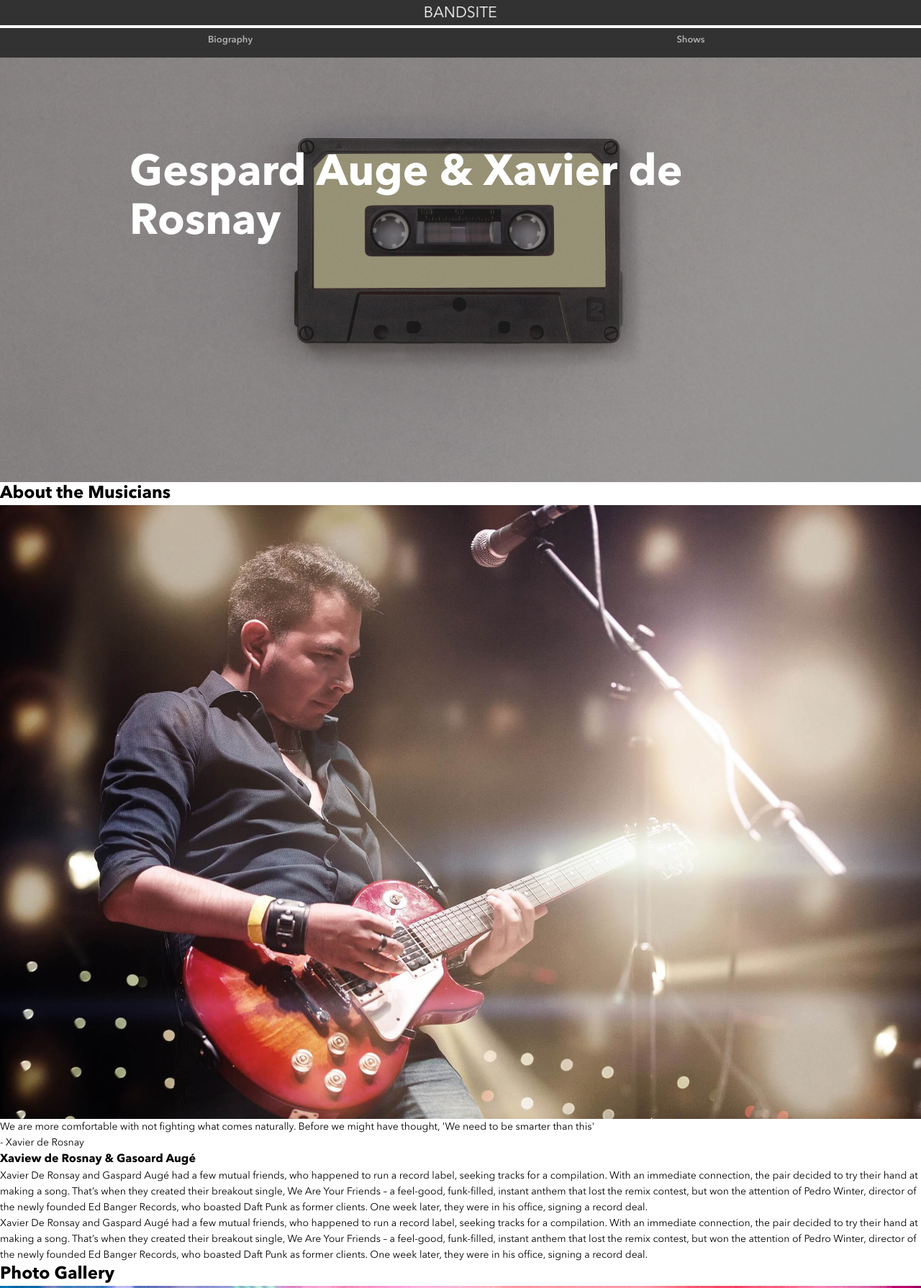
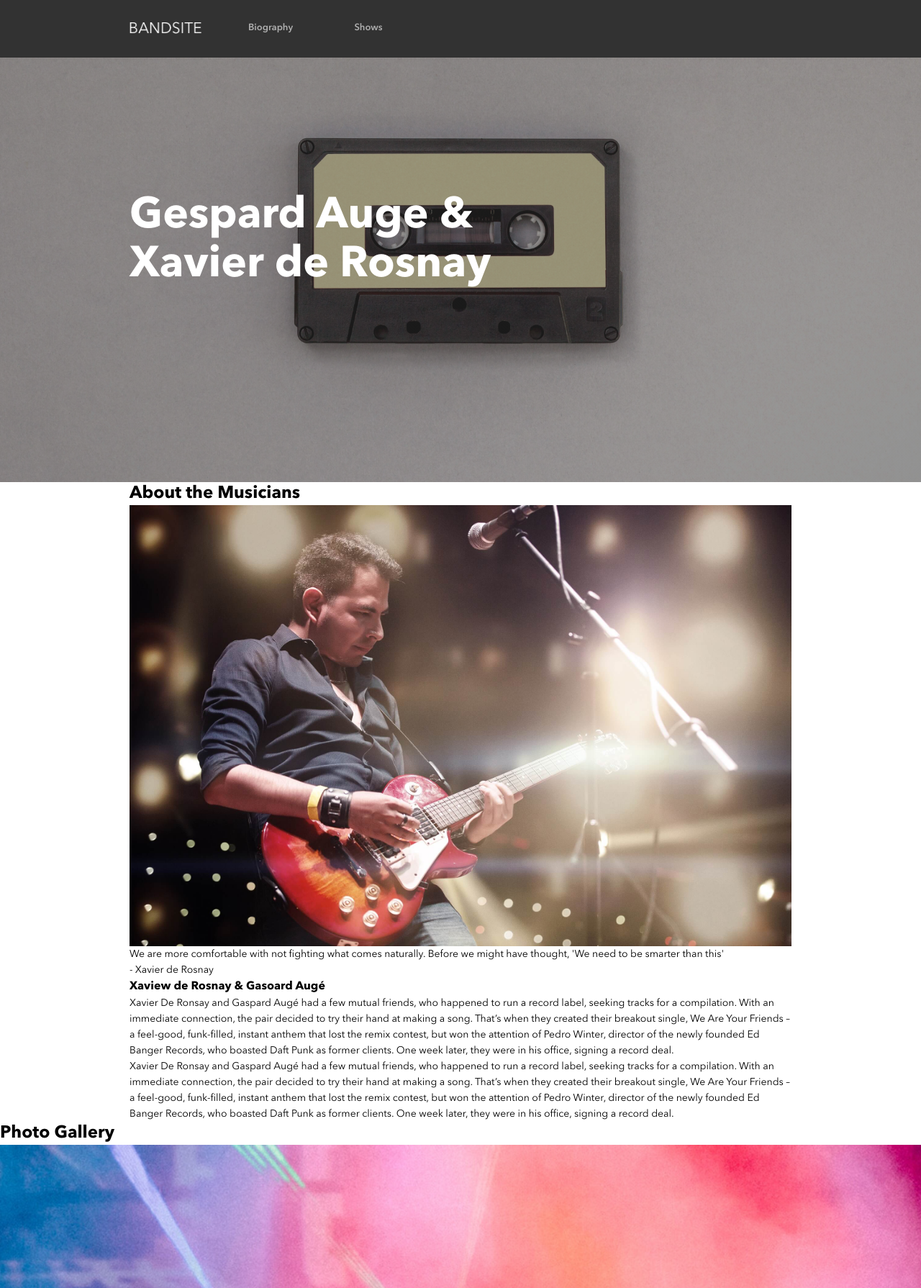
Before and after one commit to dshlass/dale-shlass-BandSite, a plain HTML site: page sprint1/testing.html in a window 1280 px wide. Shown: the top 1790 px of the page at 72% size. Drawn offline with Linux system fonts and the light colour scheme.

Commit message:
exploring mixins and include functions with variables testing files change only

```diff
--- a/sprint1/css/test.scss
+++ b/sprint1/css/test.scss
@@ -62,6 +62,13 @@ $primary-cta-hover: #0065AD;
 $Tablet: 'only screen and (min-width: 550px)';
 $Desktop: 'only screen and (min-width: 1200px)';
 
+//Setting up the grids
+$gutter: 2.4rem;
+$column--mobile: 5.4rem;
+$column--tablet: 10rem;
+$column--desktop: 6.8rem;
+
+
 //Importing fonts
 @font-face {
     font-family: "AvenirBold";
@@ -97,6 +104,19 @@ $Desktop: 'only screen and (min-width: 1200px)';
     @include font-line($fs, $lh);
   }
 }
+
+@mixin media-max-width($breakpoint, $num-column, $num-gutter) {
+ @if $breakpoint == Mobile {
+      max-width: $num-column * $column--mobile + $num-gutter * $gutter;
+  }
+  @if $breakpoint == Tablet {
+    max-width: $num-column * $column--tablet + $num-gutter * $gutter;
+  }
+  @if $breakpoint == Desktop {
+    max-width: $num-column * $column--desktop + $num-gutter * $gutter;
+  }
+}
+
 
 
 /************************* General Settings of Elements and Sections...and Stylistic Sugar! *************************/
@@ -153,20 +173,86 @@ p {
   @include media-font(550px, 1.4rem, 2.2rem);
 }
 
-.padding--wrapper {
+.padding--mobile {
   padding-left: 1.5rem;
   padding-right: 1.5rem;
+}
 
+.padding--tablet {
   @media #{$Tablet} {
     padding-left: 2.4rem;
     padding-right: 2.4rem;
   }
+}
 
+.padding--desktop {
  @media #{$Desktop} {
     padding-left: 18rem;
     padding-right: 18rem;
   }
 }
+
+// .padding--nav {
+//   @media #{$Tablet} {
+//     padding-left: 2.4rem;
+//     padding-right: 2.4rem;
+//   }
+//    @media #{$Desktop} {
+//     padding-left: 18rem;
+//     padding-right: 18rem;
+//   }
+// }
+// .margin--mobile {
+//   margin-left: 1.5rem;
+//   margin-right: 1.5rem;
+// }
+
+// .margin--tablet {
+//   @media #{$Tablet} {
+//     margin-left: 2.4rem;
+//     margin-right: 2.4rem;
+//   }
+// }
+
+// .margin--desktop {
+//  @media #{$Desktop} {
+//     margin-left: 18rem;
+//     margin-right: 18rem;
+//   }
+// }
+
+.margin--wrapper{
+  margin-left: 1.5rem;
+  margin-right: 1.5rem;
+
+  @media #{$Tablet} {
+    margin-left: 2.4rem;
+    margin-right: 2.4rem;
+  }
+
+  @media #{$Desktop} {
+    margin-left: 18rem;
+    margin-right: 18rem;
+  }
+}
+
+.margin--tablet {
+
+}
+
+.margin--desktop {
+
+}
+
+//68 + 24 = 92
+
+
+
+// @mixin padding--wrapper ($breakpoint)  {
+//   @media #{$breakpoint} {
+//     @include .padding;
+//   }
+// }
 
 // Work on Setting up responsive padding for the h2's and h3
 // .padding--h2 {
@@ -199,20 +285,26 @@ p {
 //   }
 // }
 
-// section, footer {
-//   padding: 2.0rem 0 2.8rem 0;
-// }
+.section {
+  @extend .padding--mobile;
+  @extend .padding--tablet;
+  @extend .padding--desktop;
+}
 
 /*********************************** Section 1: Header *********************************************/
-
+//Header component
 //Possibly have height restrictions as noted in requirements.
 .header {
-  background-image: linear-gradient(rgba(50, 50, 50, 0.5)),url("../assets/images/hero.jpg");
+  display: flex;
+  flex-direction: column;
+  justify-content: center;
+  background-image: linear-gradient(rgba(50, 50, 50, 0.5)), url("../assets/images/hero.jpg");
   background-size: cover;
   background-position: center;
   background-repeat: no-repeat;
   // height: 100vh;
   height: 26.3rem;
+  position:relative;
 
   @media #{$Tablet} {
     height: 40rem;
@@ -222,41 +314,77 @@ p {
     height: 67rem;
   }
 
+  //Header title and media queries
   &__title {
-    @extend .padding--wrapper;
+    @extend .margin--wrapper;
+
+    @include media-max-width(Mobile, 3, 2);
     color: #FFF;
-    padding-top: 20%;
 
     @media #{$Tablet} {
-      padding-top: 10%;
+      @include media-max-width(Tablet, 5, 4);
+    }
+
+    @media #{$Desktop} {
+      @include media-max-width(Desktop, 6, 5);
     }
   }
 }
 
+//Nav component
 .nav {
+  position: fixed;
+  top:0;
+  left:0;
+  right:0;
   background: $nav-bg-fill;
+  @extend .padding--tablet;
+  @extend .padding--desktop;
 
   &__list {
     display: flex;
     flex-wrap: wrap;
     height: 8.0rem;
     justify-content: space-around;
+
+    @media #{$Tablet} {
+      justify-content: flex-start;
+    }
   }
 
   &__item {
     text-align: center;
     display: flex;
     align-items: stretch;
-    // align-items: center;
     position: relative;
 
     &--full {
       flex: 0 0 100%;
+
+      @media #{$Tablet} {
+        flex: 0;
+        margin-right: 24px;
+      }
+
+      @media #{$Desktop} {
+        margin-right: 56px;
+      }
     }
 
     &--half {
       flex: 0 0 50%;
+
+      @media #{$Tablet} {
+        flex: 0;
+        margin-right: 24px;
       }
+
+      @media #{$Desktop} {
+        margin-right: 56px;
+        min-width: 80px;
+      }
+    }
+
 
     &--hover:hover::after {
       position: absolute;
@@ -266,6 +394,10 @@ p {
       top: 90%;
       bottom: 0;
       background: #FAFAFA;
+
+      @media #{$Tablet} {
+        top: 95%;
+      }
     }
   }
 
@@ -275,6 +407,7 @@ p {
   }
 
   // Added z-index so the link is above li allowing for you to hover and click
+  //Ask about link and band logo size
   &__link {
     @include font-line(1.3rem,1.8rem);
     @include font-family(AvenirDemiBold);
@@ -287,40 +420,19 @@ p {
     &:hover {
       color: #FAFAFA
     }
+
+    @media #{$Tablet} {
+      padding: 30px 0 24px 0;
+    }
   }
 }
 
-// nav li a {
-//   flex:1;
-//   padding: 8px;
-//   color:#AFAFAF;
-//   font-family: 'Normal';
-//   font-weight: 500;
-//   font-size: 1.3rem;
-//   line-height: 2.2rem;
-
-//   &:hover {
-//     color: #FAFAFA
-//   }
-// }
-
-// .logo {
-//   width: 100px;
-//   margin: 0 auto;
-// }
-
-// .hover-state:hover::after {
-//   position: absolute;
-//   content: "";
-//   left:0;
-//   right: 0;
-//   top: 90%;
-//   bottom: 0;
-//   background: #FAFAFA;
-// }
-
 
 /*********************************** Section 2: About *********************************************/
+
+.section--about {
+  @extend .section;
+}
 
 // .band-container {
 //   width: 100%;
--- a/sprint1/testing.html
+++ b/sprint1/testing.html
@@ -9,26 +9,26 @@
 </head>
 <body>
     <header id="home" class="header">
-      <nav class="nav">
+      <nav class="nav"><!--Start of the Navigation-->
         <ul class="nav__list">
-          <li class="nav__item nav__item--hover nav__item--full">
+          <li class="nav__item nav__item--hover nav__item--full"> <!--Logo takes up full width at mobile-->
             <a href="#home" class="nav__link">
               <img class="nav__logo" src="./assets/logo/Logo-bandsite.png" alt="Logo of the band. Spells out Band Site">
             </a>
           </li>
-          <li class="nav__item nav__item--hover nav__item--half">
+          <li class="nav__item nav__item--hover nav__item--half"> <!--Nav links take up half width at mobile-->
             <a  class="nav__link"href="#about">Biography</a>
           </li>
-          <li class="nav__item nav__item--hover nav__item--half">
+          <li class="nav__item nav__item--hover nav__item--half"> <!--Nav links take up half width at mobile-->
             <a  class="nav__link" href="#">Shows</a>
           </li>
         </ul>
-      </nav>
-      <h1 class="header__title">Gespard Auge &AMP; Xavier de Rosnay</h1>
+      </nav> <!--End of Navigation-->
+      <h1 class="header__title">Gespard Auge &AMP; Xavier de Rosnay</h1> <!--Hero header-->
   </header>
 
   <main>
-    <section id="about" class="about">
+    <section id="about" class="section--about">
       <h2 class="about__title">About the Musicians</h2>
       <div class="about__content">
         <div class="about__img">
@@ -36,7 +36,7 @@
         </div>
           <p class="about__text about__text--large about__text--bold">We are more comfortable with not fighting what comes naturally. Before we might have thought, 'We need to be smarter than this'</p>
           <p class="about__text about__text--bold">- Xavier de Rosnay</p>
-          <h3>Xaview de Rosnay &AMP; Gasoard Augé</h3>
+          <h3 class="about__header">Xaview de Rosnay &AMP; Gasoard Augé</h3>
         <div class="about__description">
           <p class="about__text">Xavier De Ronsay and Gaspard Augé had a few mutual friends, who happened to run a record label, seeking tracks for a compilation. With an immediate connection, the pair decided to try their hand at making a song. That’s when they created their breakout single, We Are Your Friends – a feel-good, funk-filled, instant anthem that lost the remix contest, but won the attention of Pedro Winter, director of the newly founded Ed Banger Records, who boasted Daft Punk as former clients. One week later, they were in his office, signing a record deal.</p>
           <p class="about__text">Xavier De Ronsay and Gaspard Augé had a few mutual friends, who happened to run a record label, seeking tracks for a compilation. With an immediate connection, the pair decided to try their hand at making a song. That’s when they created their breakout single, We Are Your Friends – a feel-good, funk-filled, instant anthem that lost the remix contest, but won the attention of Pedro Winter, director of the newly founded Ed Banger Records, who boasted Daft Punk as former clients. One week later, they were in his office, signing a record deal.</p>
@@ -44,7 +44,7 @@
       </div>
     </section>
 
-    <section id="shows" class="shows">
+    <section id="shows" class="section--shows">
       <h2 class="shows__title">Photo Gallery</h2>
       <ul class="gallery">
         <li class="gallery__item">
```
Also changed, not shown: sprint1/css/test.css, 2 other files. Lines whose indentation alone changed are shown as unchanged.
